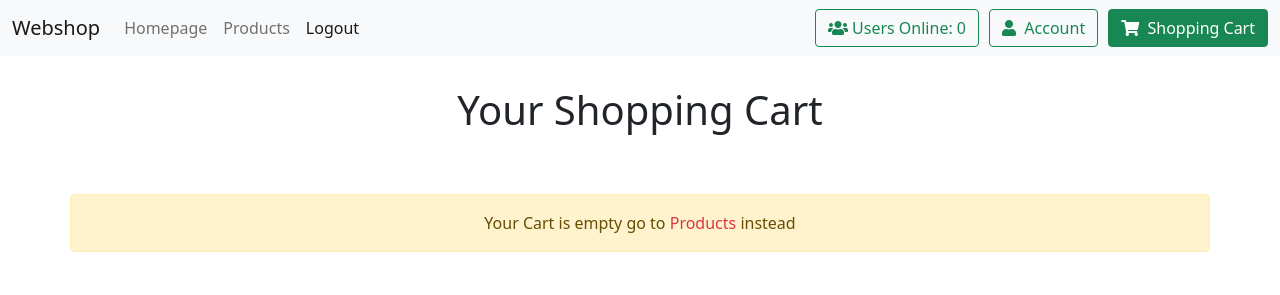
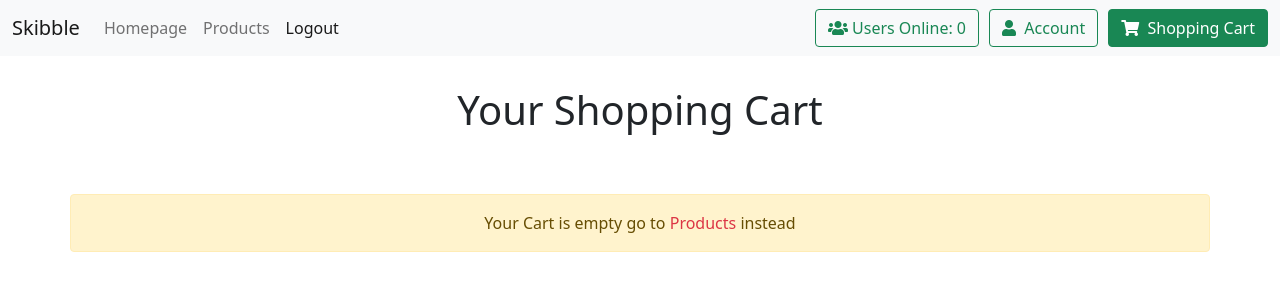
Before and after one commit to PaulRauser/Webshop, a PHP site: page /PHP/shopping_cart.php in a window 1280 px wide. Shown: the top 295 px of the page. Run offline with PHP 8.4, Linux system fonts and the light colour scheme; the visitor is signed in with stand-in values (Sample User, id 1); data that the repository does not hold is empty; some libraries are stand-ins or nearby versions.

Commit message:
Update shopping_cart.php

```diff
--- a/PHP/shopping_cart.php
+++ b/PHP/shopping_cart.php
@@ -45,7 +45,7 @@ $personalShoppingCartData = getShoppingCartData($_SESSION["email"] ?? "");
   <meta charset="UTF-8">
   <meta http-equiv="X-UA-Compatible" content="IE=edge">
   <meta name="viewport" content="width=device-width, initial-scale=1.0">
-  <title>Webshop</title>
+  <title>Skibble</title>
 
   <link href="../node_modules/bootstrap/dist/css/bootstrap.min.css" rel="stylesheet">
   <link href="../node_modules/@fortawesome/fontawesome-free/css/all.css" rel="stylesheet">
@@ -57,7 +57,7 @@ $personalShoppingCartData = getShoppingCartData($_SESSION["email"] ?? "");
 <body>
   <nav class="navbar navbar-expand-lg navbar-light bg-light">
     <div class="container-fluid">
-      <a class="navbar-brand" href="index.php">Webshop</a>
+      <a class="navbar-brand" href="index.php">Skibble</a>
       <button class="navbar-toggler shadow-none" type="button" data-bs-toggle="collapse" data-bs-target="#navbarNav" aria-controls="navbarNav" aria-expanded="false" aria-label="Toggle navigation">
         <span class="navbar-toggler-icon"></span>
       </button>
```
